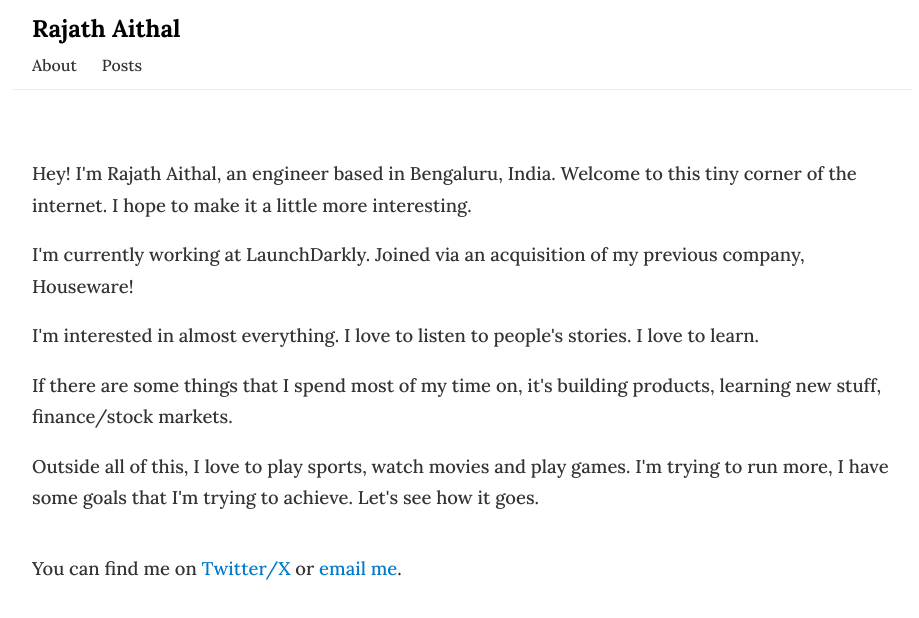
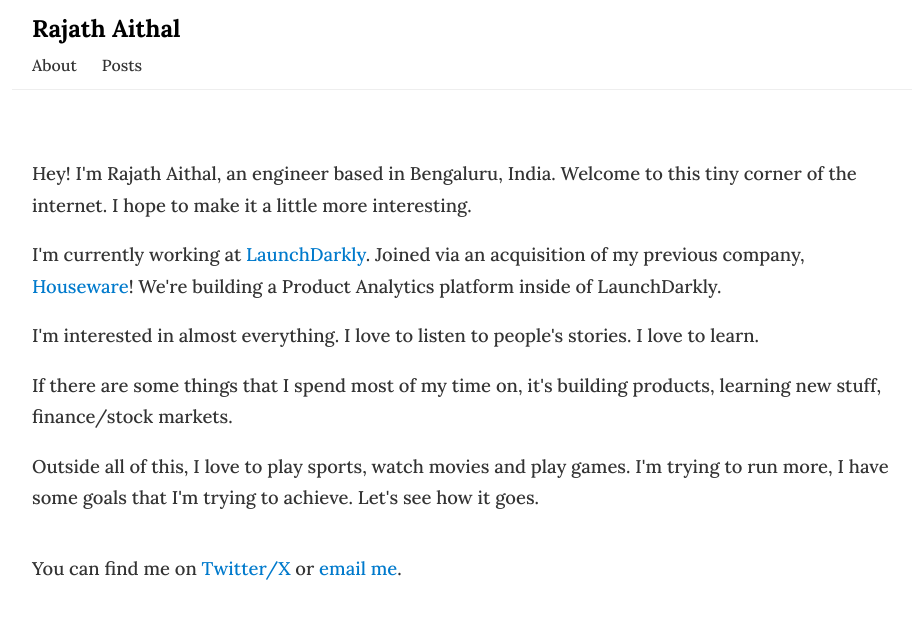
Before and after one commit to ayerajath/ayerajath.github.io, a React (Vite) app: page / in a window 1280 px wide. Shown: the top 618 px of the page, without its empty margins (178-1097 px from the left). Built offline with nearby package versions, Linux system fonts and the light colour scheme.

Commit message:
more deets

```diff
--- a/src/components/HomePage.js
+++ b/src/components/HomePage.js
@@ -11,7 +11,8 @@ const HomePage = () => {
           Welcome to this tiny corner of the internet. I hope to make it a little more interesting.
         </p>
         <p>
-          I'm currently working at LaunchDarkly. Joined via an acquisition of my previous company, Houseware!
+          I'm currently working at <a href="https://www.launchdarkly.com" target="_blank" rel="noopener noreferrer">LaunchDarkly</a>. Joined via an acquisition of my previous company, <a href="https://www.houseware.io" target="_blank" rel="noopener noreferrer">Houseware</a>!
+          We're building a Product Analytics platform inside of LaunchDarkly.
         </p>
 
         <p>
```
